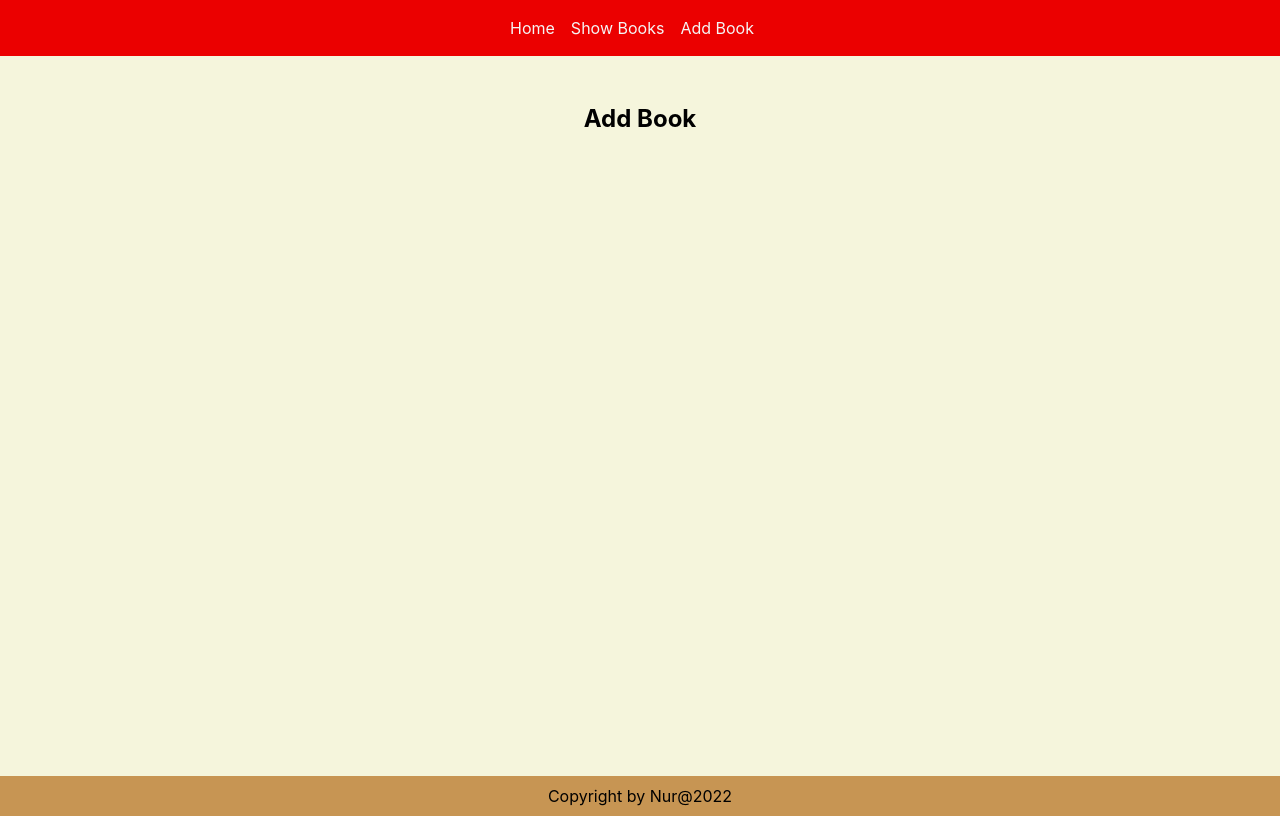
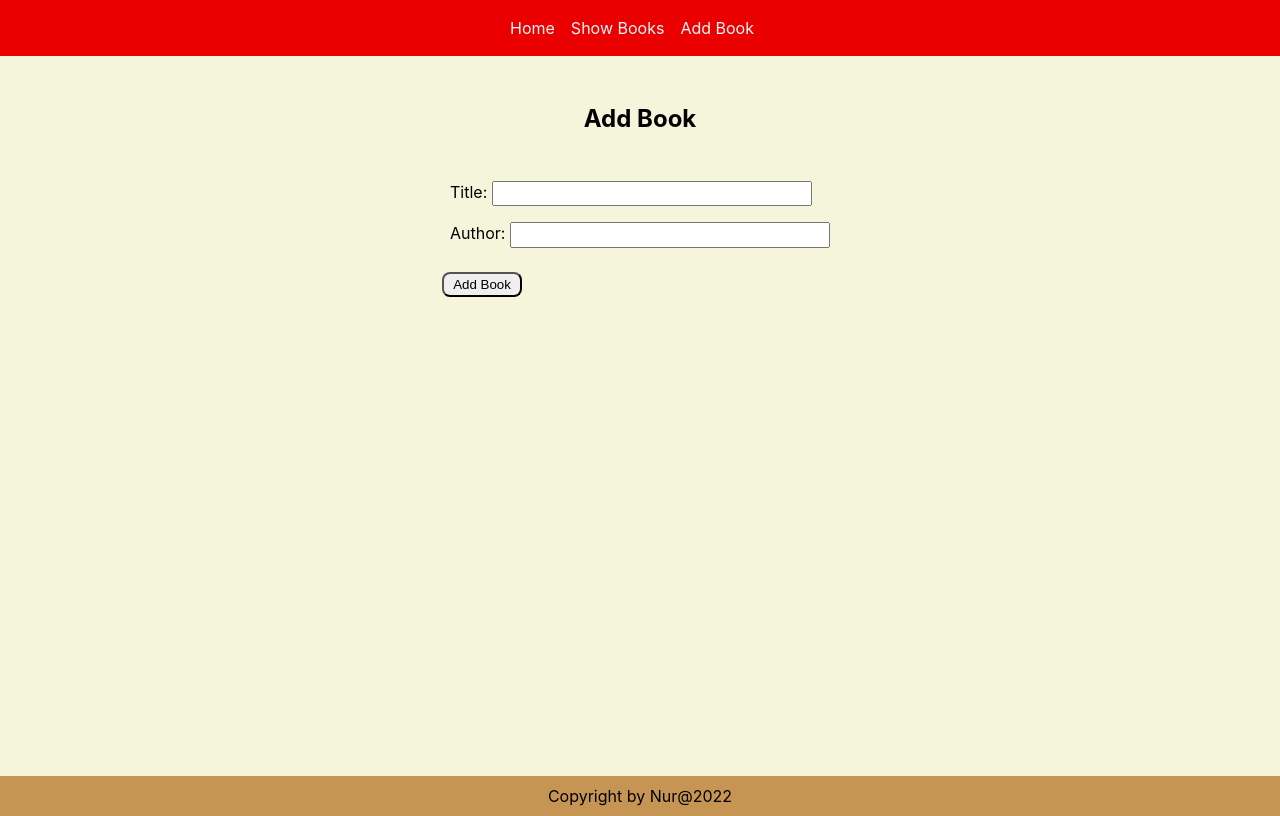
Before and after one commit to furiousnur/Reac-Crud-Using-Redux-Toolkit, a React (Create React App) app: page /add-book in a window 1280 px wide. Built offline with nearby package versions, Linux system fonts and the light colour scheme.

Commit message:
add book using redux toolkit

```diff
--- a/app/store.js
+++ b/src/app/store.js
@@ -1,5 +1,5 @@
 import { configureStore } from "@reduxjs/toolkit";
-import booksReducer from "../src/features/books/BooksSlice";
+import booksReducer from "../features/books/BooksSlice";
 
 const store = configureStore({
     reducer: {
--- a/src/features/books/AddBook.jsx
+++ b/src/features/books/AddBook.jsx
@@ -1,10 +1,50 @@
-import React from 'react';
+import React, { useState } from "react";
+import { useDispatch } from "react-redux";
+import { useNavigate } from "react-router-dom";
+import { addBook } from "./BooksSlice";
+import { v4 as uuid } from "uuid";
 
 const AddBook = () => {
+    const [title, setTitle] = useState("");
+    const [author, setAuthor] = useState("");
+    const dispatch = useDispatch();
+    const navigate = useNavigate();
+
+    const handleSubmit = (e) => {
+        e.preventDefault();
+        const book = { id: uuid(), title, author };
+        dispatch(addBook(book));
+        navigate("/show-books", { replace: true });
+    };
     return (
-        <>
+        <div>
             <h2>Add Book</h2>
-        </>
+            <form onSubmit={handleSubmit}>
+                <div className="form-field">
+                    <label htmlFor="title">Title: </label>
+                    <input
+                        type="text"
+                        id="title"
+                        name="title"
+                        value={title}
+                        onChange={(e) => setTitle(e.target.value)}
+                        required
+                    />
+                </div>
+                <div className="form-field">
+                    <label htmlFor="author">Author: </label>
+                    <input
+                        type="text"
+                        id="author"
+                        name="author"
+                        value={author}
+                        onChange={(e) => setAuthor(e.target.value)}
+                        required
+                    />
+                </div>
+                <button type="submit">Add Book</button>
+            </form>
+        </div>
     );
 };
 
--- a/src/index.js
+++ b/src/index.js
@@ -4,7 +4,7 @@ import './index.css';
 import App from './App';
 import reportWebVitals from './reportWebVitals';
 import { Provider } from "react-redux";
-import store from "../app/store";
+import store from "./app/store";
 
 const root = ReactDOM.createRoot(document.getElementById('root'));
 root.render(
```
